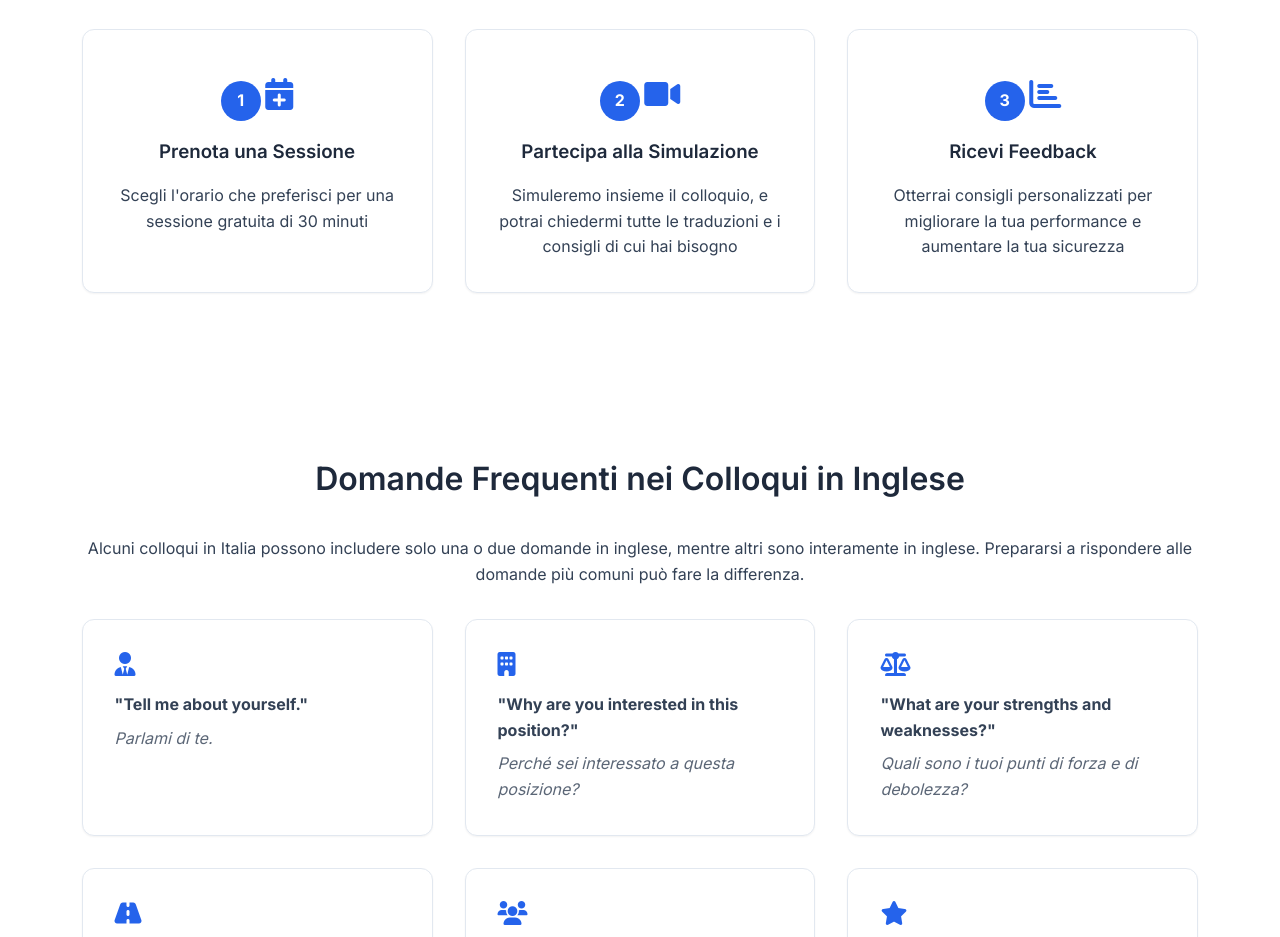
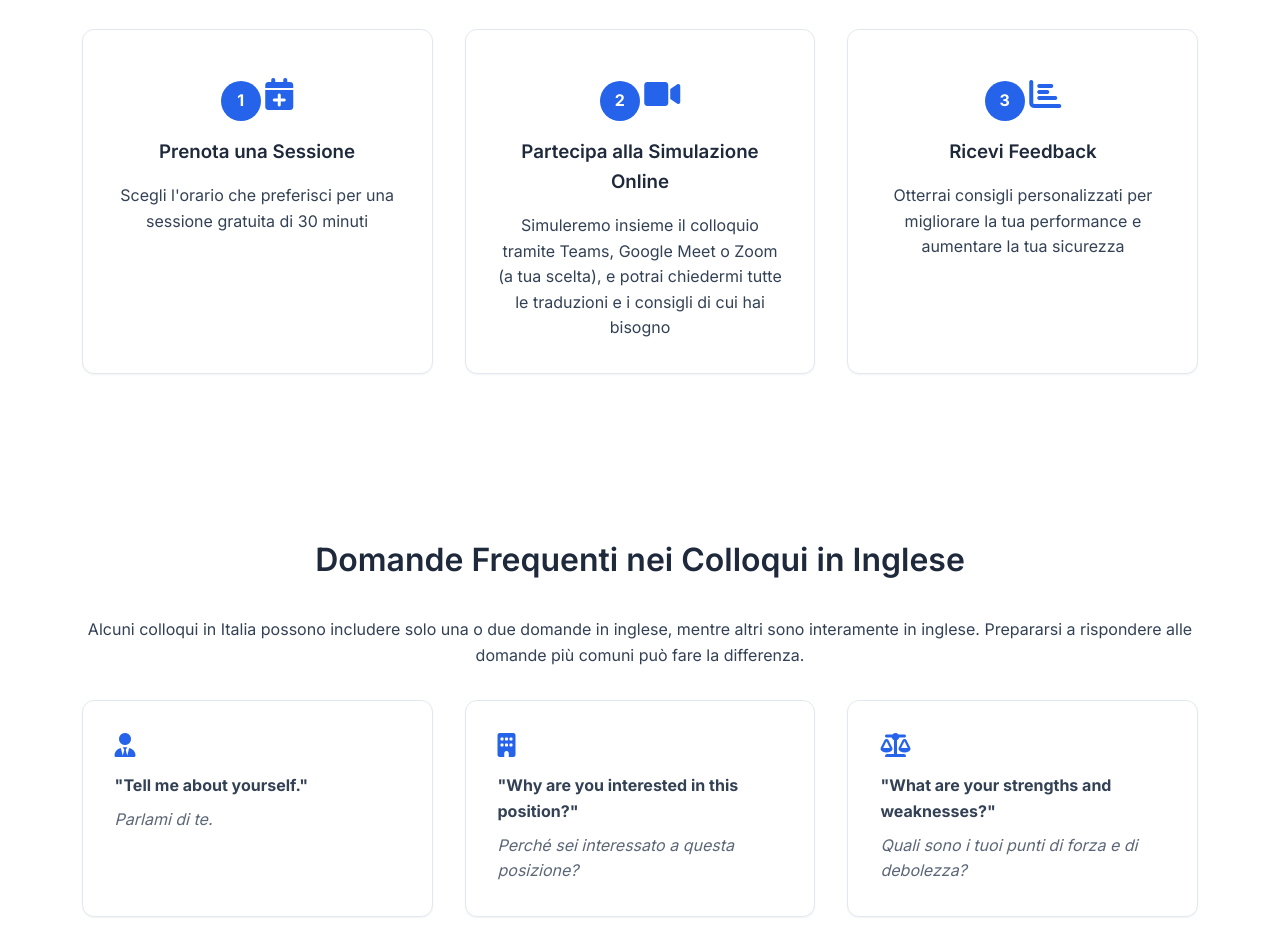
Before and after one commit to mcainshcameron/WeekendEnglish, a plain HTML site: page index.html in a window 1280 px wide. Shown: the part 2721-3658 px from the top of the page. Drawn offline with Linux system fonts and the light colour scheme; a script that the page names is missing.

Commit message:
Initial commit: Added README.md and updated index.html with online meeting clarification

```diff
--- a/index.html
+++ b/index.html
@@ -163,8 +163,8 @@
                 <div class="step shadow-sm" role="listitem">
                     <span class="step-number">2</span>
                     <i class="fas fa-video step-icon" aria-hidden="true"></i>
-                    <h3 class="mb-2">Partecipa alla Simulazione</h3>
-                    <p>Simuleremo insieme il colloquio, e potrai chiedermi tutte le traduzioni e i consigli di cui hai bisogno</p>
+                    <h3 class="mb-2">Partecipa alla Simulazione Online</h3>
+                    <p>Simuleremo insieme il colloquio tramite Teams, Google Meet o Zoom (a tua scelta), e potrai chiedermi tutte le traduzioni e i consigli di cui hai bisogno</p>
                 </div>
                 <div class="step shadow-sm" role="listitem">
                     <span class="step-number">3</span>
```
Also changed, not shown: README.md (added).
